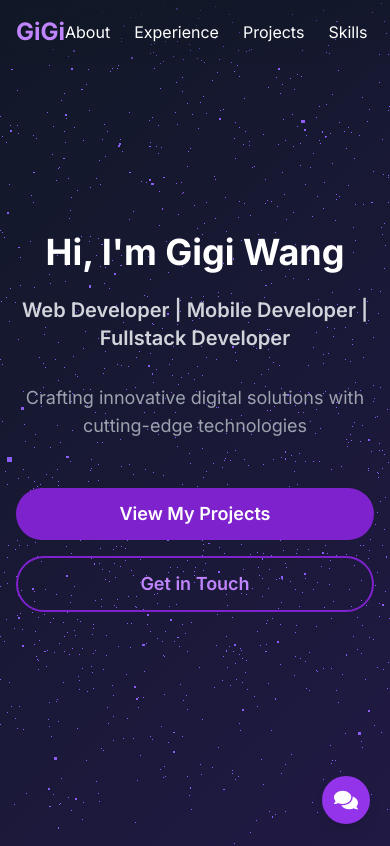
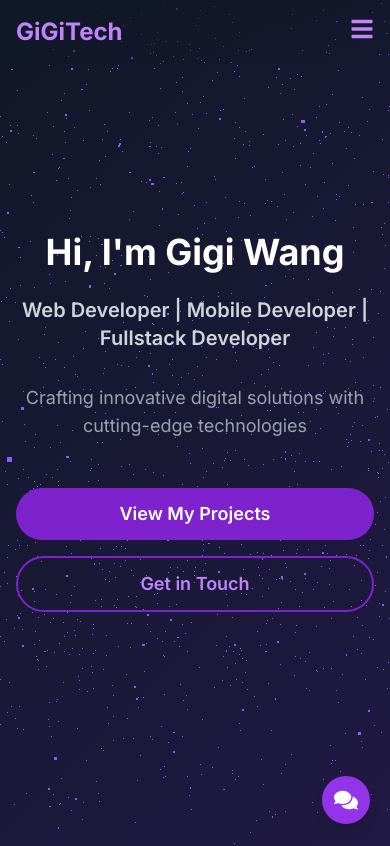
Before and after one commit to shop2008/my-portfolio, a Next.js app: page / in a window 390 px wide. Shown: the top 846 px of the page. Built offline with nearby package versions, Linux system fonts and the light colour scheme.

Commit message:
add hamburger button

```diff
--- a/src/components/Navigation.tsx
+++ b/src/components/Navigation.tsx
@@ -1,6 +1,7 @@
 "use client";
 
 import { useState, useEffect } from "react";
+import { FaBars, FaTimes } from "react-icons/fa"; // Import icons for hamburger and close buttons
 
 function scrollToSection(sectionId: string) {
   const element = document.getElementById(sectionId);
@@ -13,6 +14,7 @@ export default function Navigation() {
   const [mounted, setMounted] = useState(false);
   const [isVisible, setIsVisible] = useState(true);
   const [lastScrollY, setLastScrollY] = useState(0);
+  const [isMenuOpen, setIsMenuOpen] = useState(false); // State to manage menu visibility
 
   useEffect(() => {
     setMounted(true);
@@ -53,15 +55,30 @@ export default function Navigation() {
       <div className="max-w-6xl mx-auto px-4">
         <div className="flex justify-between items-center py-4">
           <a href="#" className="text-2xl font-bold text-purple-400">
-            GiGi
+            GiGiTech
           </a>
-          <ul className="flex space-x-6">
+          <div className="md:hidden">
+            <button
+              onClick={() => setIsMenuOpen(!isMenuOpen)}
+              className="text-purple-400 focus:outline-none"
+            >
+              {isMenuOpen ? <FaTimes size={24} /> : <FaBars size={24} />}
+            </button>
+          </div>
+          <ul
+            className={`flex-col md:flex-row md:flex absolute md:static bg-gray-900 md:bg-transparent w-full md:w-auto left-0 top-16 md:top-0 transition-transform duration-300 ${
+              isMenuOpen ? "flex flex-col items-center" : "hidden"
+            } md:space-y-0`}
+          >
             {["About", "Experience", "Projects", "Skills", "Contact"].map(
               (item) => (
-                <li key={item}>
+                <li key={item} className="text-center md:text-left">
                   <button
-                    onClick={() => scrollToSection(item.toLowerCase())}
-                    className="cursor-pointer hover:text-purple-400 transition-colors"
+                    onClick={() => {
+                      scrollToSection(item.toLowerCase());
+                      setIsMenuOpen(false); // Close menu on item click
+                    }}
+                    className="block py-2 md:py-0 cursor-pointer hover:text-purple-400 transition-colors"
                   >
                     {item}
                   </button>
```
